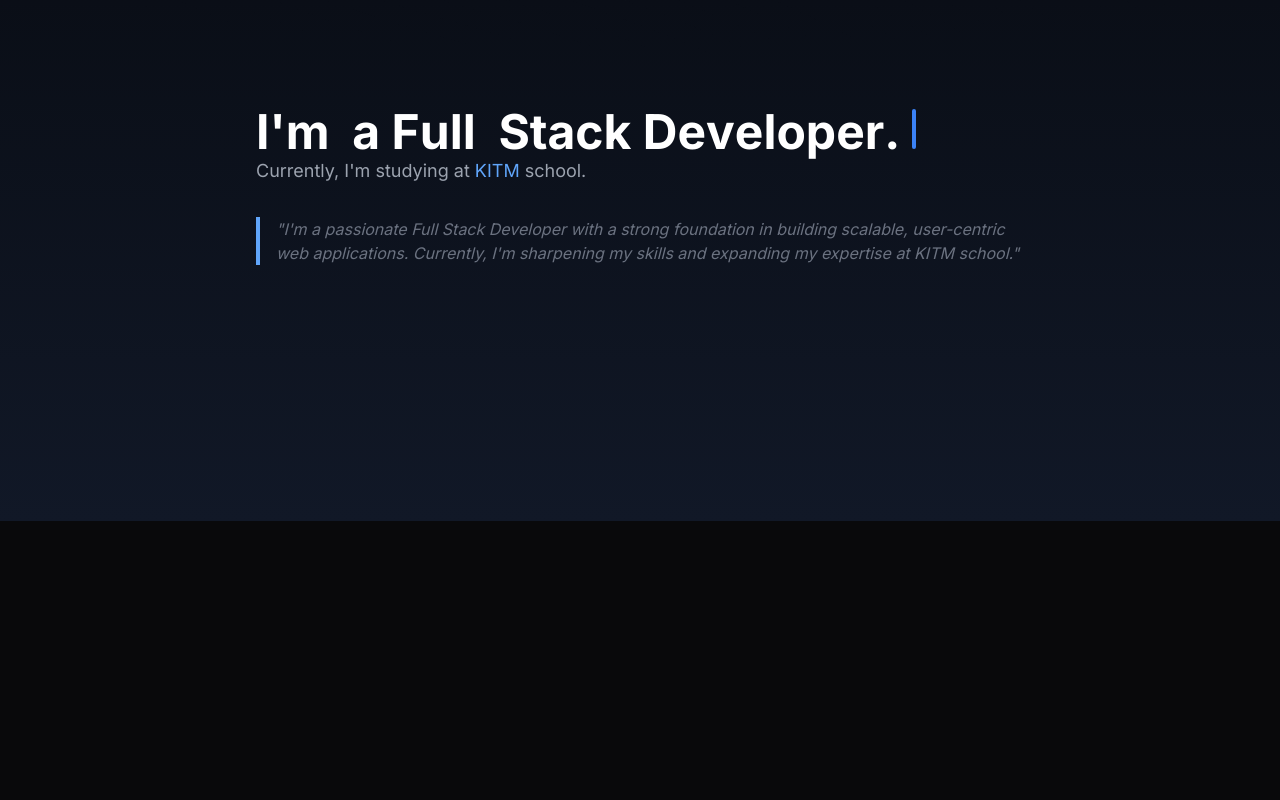
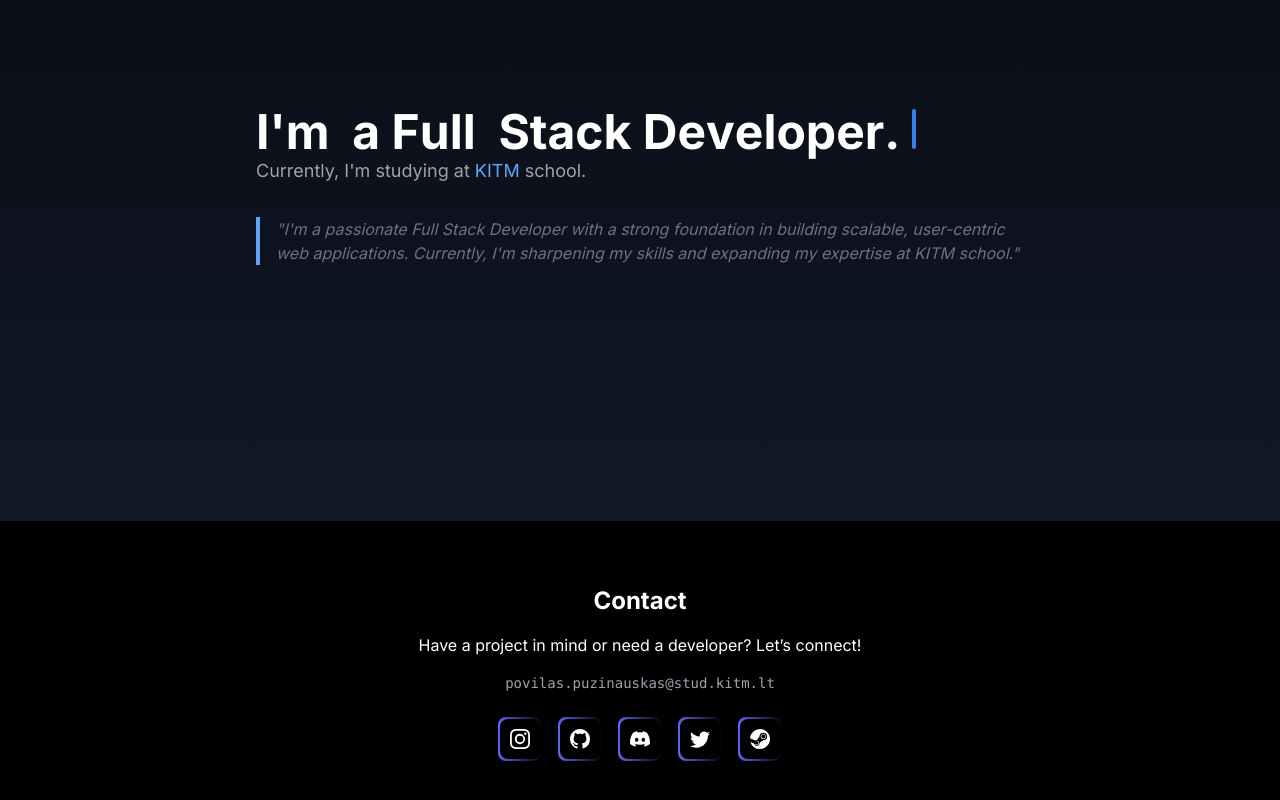
Before and after one commit to Pamkenas/Portfolio, a Next.js app: page / in a window 1280 px wide. Shown: the part 742-1542 px from the top of the page. Before the commit the page ends 1263 px from the top, so only its background shows below. Built offline with nearby package versions, Linux system fonts and the light colour scheme.

Commit message:
initial commit

```diff
--- a/app/page.tsx
+++ b/app/page.tsx
@@ -1,10 +1,12 @@
 import Hero from "@/components/Hero"
+import Contact from "@/components/Contact";
 
 export default function Home() {
   return (
     <main className="relative bg-black-100 flex justify-center items-center flex-col overflow-hidden mx-auto min-w-full">
       <div className="w-full">
         <Hero />
+        <Contact />
       </div>
     </main>
   );
--- /dev/null
+++ b/components/Contact.tsx
@@ -0,0 +1,53 @@
+"use client";
+
+import React from "react";
+import { BsInstagram, BsGithub, BsDiscord, BsTwitter, BsSteam } from "react-icons/bs";
+
+const Contact = () => {
+  return (
+    <div className="py-16 bg-black text-white text-center">
+      <h2 className="text-2xl font-bold mb-4">Contact</h2>
+      <p className="text-base mb-4">
+        Have a project in mind or need a developer? Let’s connect!
+      </p>
+      <p className="text-sm font-mono text-gray-400 mb-6">
+        povilas.puzinauskas@stud.kitm.lt
+      </p>
+
+      <div className="flex justify-center space-x-4">
+        <button className="p-[2px] relative group">
+          <div className="absolute inset-0 bg-gradient-to-r from-indigo-500 to-purple-500 rounded-lg group-hover:opacity-80 transition duration-200"></div>
+          <div className="flex items-center justify-center w-10 h-10 bg-black rounded-lg text-white relative transition duration-200 hover:bg-transparent">
+            <BsInstagram size={20} />
+          </div>
+        </button>
+        <button className="p-[2px] relative group">
+          <div className="absolute inset-0 bg-gradient-to-r from-indigo-500 to-purple-500 rounded-lg group-hover:opacity-80 transition duration-200"></div>
+          <div className="flex items-center justify-center w-10 h-10 bg-black rounded-lg text-white relative transition duration-200 hover:bg-transparent">
+            <BsGithub size={20} />
+          </div>
+        </button>
+        <button className="p-[2px] relative group">
+          <div className="absolute inset-0 bg-gradient-to-r from-indigo-500 to-purple-500 rounded-lg group-hover:opacity-80 transition duration-200"></div>
+          <div className="flex items-center justify-center w-10 h-10 bg-black rounded-lg text-white relative transition duration-200 hover:bg-transparent">
+            <BsDiscord size={20} />
+          </div>
+        </button>
+        <button className="p-[2px] relative group">
+          <div className="absolute inset-0 bg-gradient-to-r from-indigo-500 to-purple-500 rounded-lg group-hover:opacity-80 transition duration-200"></div>
+          <div className="flex items-center justify-center w-10 h-10 bg-black rounded-lg text-white relative transition duration-200 hover:bg-transparent">
+            <BsTwitter size={20} />
+          </div>
+        </button>
+        <button className="p-[2px] relative group">
+          <div className="absolute inset-0 bg-gradient-to-r from-indigo-500 to-purple-500 rounded-lg group-hover:opacity-80 transition duration-200"></div>
+          <div className="flex items-center justify-center w-10 h-10 bg-black rounded-lg text-white relative transition duration-200 hover:bg-transparent">
+            <BsSteam size={20} />
+          </div>
+        </button>
+      </div>
+    </div>
+  );
+};
+
+export default Contact;
--- a/package.json
+++ b/package.json
@@ -16,6 +16,7 @@
     "next-themes": "^0.4.4",
     "react": "^19.0.0",
     "react-dom": "^19.0.0",
+    "react-icons": "^5.4.0",
     "tailwind-merge": "^2.6.0",
     "tailwindcss-animate": "^1.0.7"
   },
```
Also changed, not shown: 1 other file (tests, documents, lock files or other folders).
